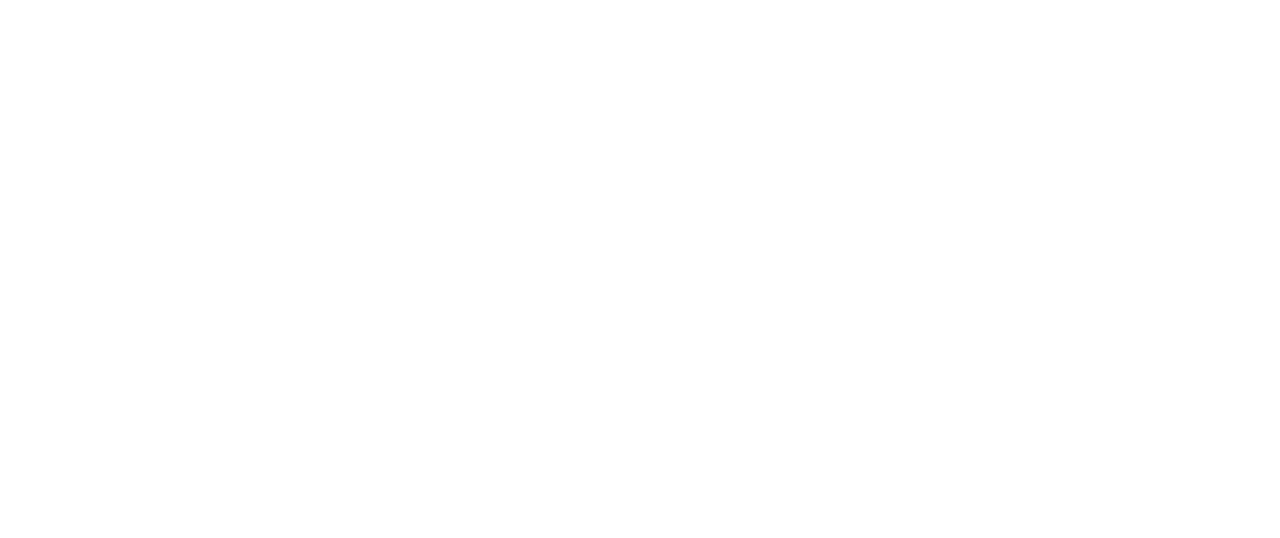
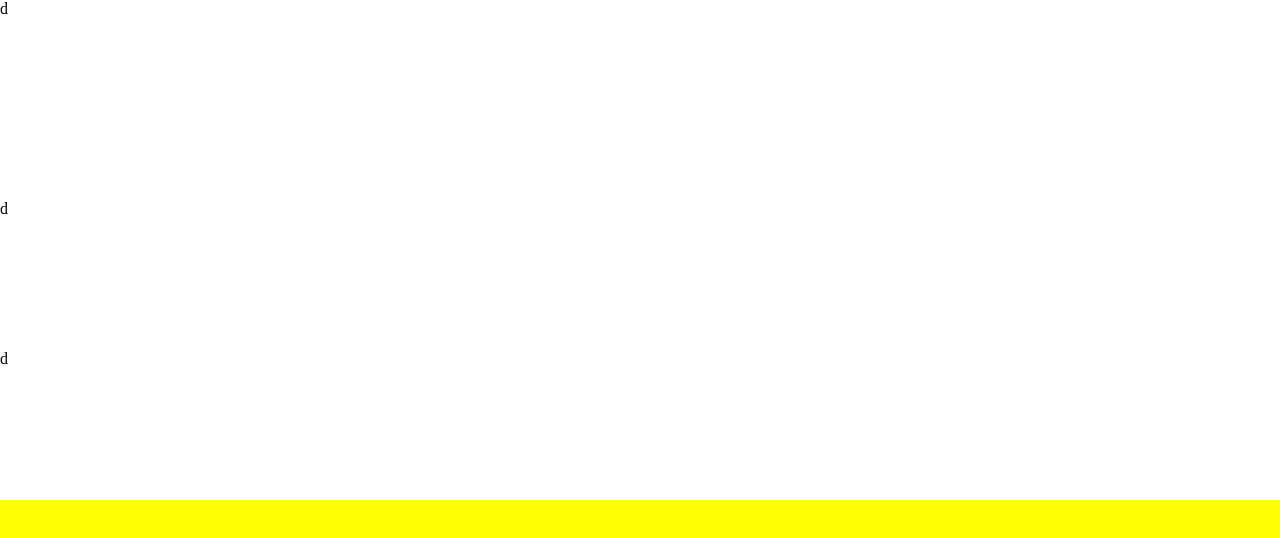
Before and after one commit to DaeguDude/TOP-Library, a plain HTML site: page index.html in a window 1280 px wide. Drawn offline with Linux system fonts and the light colour scheme.

Commit message:
Working on layout

```diff
--- a/index.html
+++ b/index.html
@@ -7,7 +7,13 @@
   <link rel="stylesheet" type="text/css" href="style.css">
 </head>
 <body>
-
+  <div id="container">
+    <div id="flex-box">
+      <div id="header" class="flex-item">d</div>
+      <div id="main" class="flex-item">d</div>
+      <div id="footer" class="flex-item">d</div>
+    </div>
+  </div>
 </body>
 <script type="text/javascript" src="script.js"></script>
 </html>
--- a/style.css
+++ b/style.css
@@ -0,0 +1,35 @@
+* {
+  margin: 0;
+  padding: 0;
+  box-sizing: border-box;
+}
+
+#container {
+  height: 100vh;
+  width: 100%;
+  background: yellow;
+}
+
+#flex-box {
+  display: flex;
+  flex-direction: column;
+  background: #333333;
+  height: 500px;
+}
+
+.flex-item {
+  background: #fff;
+  height: 100px;
+}
+
+.flex-item:nth-child(1) {
+  flex-grow: 2;
+}
+
+.flex-item:nth-child(2) {
+  flex-grow: 1;
+}
+
+.flex-item:nth-child(3) {
+  flex-grow: 1;
+}
```
